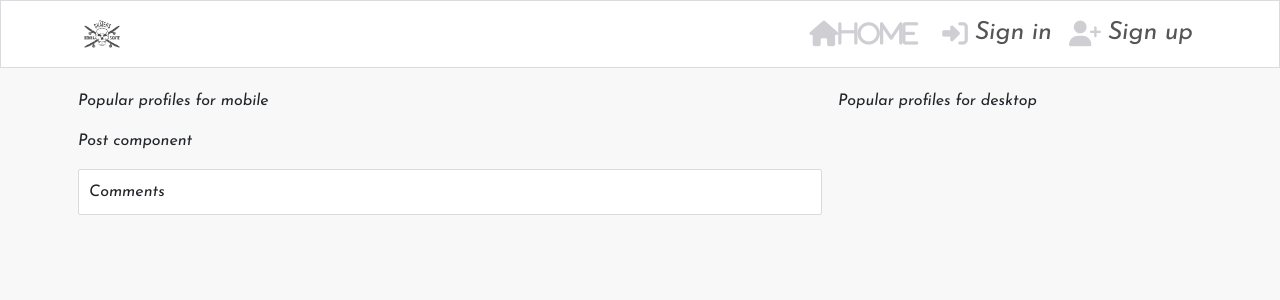
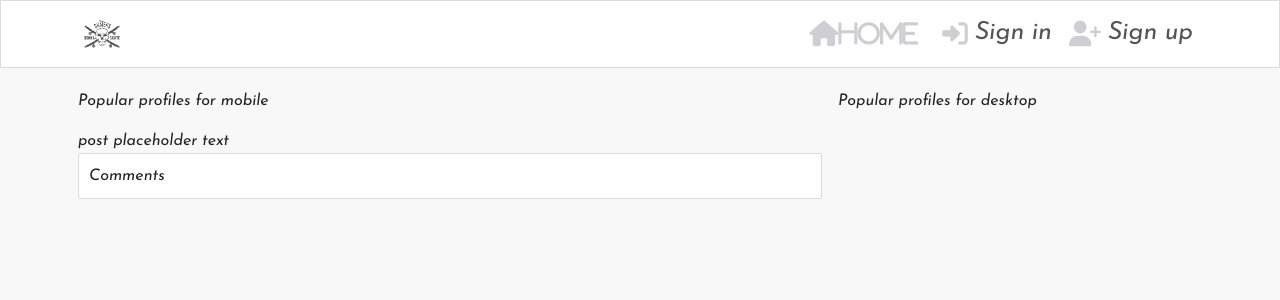
Before and after one commit to vanderpatrick/skateUniverse, a React (Create React App) app: page /posts/1 in a window 1280 px wide. Shown: the top 300 px of the page. Built offline with nearby package versions, Linux system fonts and the light colour scheme; no server answers.

Commit message:
Re organize posts folder

```diff
--- a/src/App.js
+++ b/src/App.js
@@ -5,8 +5,8 @@ import { Route, Switch } from "react-router-dom";
 import SignUpForm from "./pages/auth/SignUpForm";
 import "./api/axiosDefaults";
 import SignInForm from "./pages/auth/SignInForm";
-import PostCreateForm from "./pages/auth/posts/PostCreate";
-import PostPage from "./pages/auth/posts/PostPage";
+import PostCreateForm from "./pages/posts/PostCreate";
+import PostPage from "./pages/posts/PostPage";
 
 function App() {
   return (
--- /dev/null
+++ b/src/pages/posts/Post.jsx
@@ -0,0 +1,10 @@
+import React from 'react'
+import styles from "../../styles/creation/Post.module.css"
+
+const Post = () => {
+  return (
+    <div>post placeholder text</div>
+  )
+}
+
+export default Post
--- a/src/pages/auth/posts/PostPage.jsx
+++ b/src/pages/posts/PostPage.jsx
@@ -4,13 +4,14 @@ import Col from "react-bootstrap/Col";
 import Row from "react-bootstrap/Row";
 import Container from "react-bootstrap/Container";
 
-import appStyles from "../../../App.module.css";
+import appStyles from "../../App.module.css";
 import { useParams } from "react-router-dom/cjs/react-router-dom.min";
-import { axiosReq } from "../../../api/axiosDefaults";
+import { axiosReq } from "../../api/axiosDefaults";
+import Post from "./Post";
 
 function PostPage() {
   const { id } = useParams();
-  const [ post, setPost ] = useState({ results: [] });
+  const [post, setPost] = useState({ results: [] });
 
   useEffect(() => {
     const handleMount = async () => {
@@ -18,20 +19,20 @@ function PostPage() {
         const [{ data: post }] = await Promise.all([
           axiosReq.get(`/posts/${id}`),
         ]);
-        setPost({results: [post]})
-        console.log(post)
+        setPost({ results: [post] });
+        console.log(post);
       } catch (err) {
         console.log(err);
       }
     };
-    handleMount()
+    handleMount();
   }, [id]);
 
   return (
     <Row className="h-100">
       <Col className="py-2 p-0 p-lg-2" lg={8}>
         <p>Popular profiles for mobile</p>
-        <p>Post component</p>
+        <Post {...post} />
         <Container className={appStyles.Content}>Comments</Container>
       </Col>
       <Col lg={4} className="d-none d-lg-block p-0 p-lg-2">
```
Also changed, not shown: src/pages/posts/PostCreate.jsx (renamed from src/pages/auth/posts/PostCreate.jsx, +6 -6 lines), src/styles/creation/Post.module.css (renamed from src/styles/Post.module.css).
